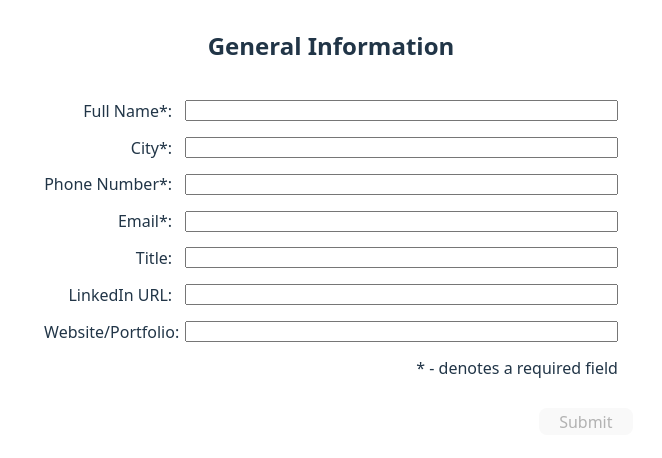
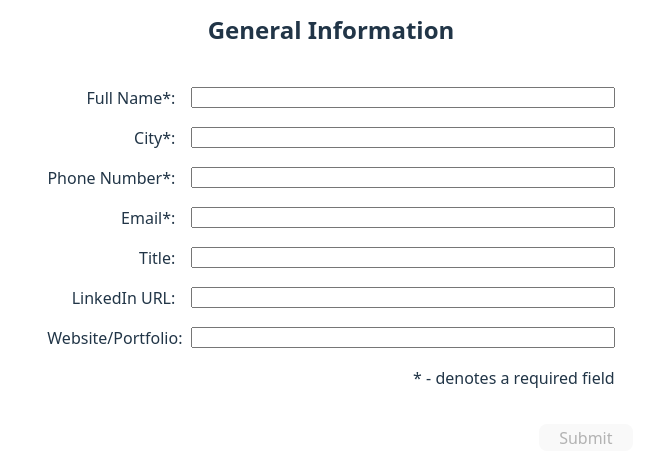
Before and after one commit to goldenvertex42/cv-application, a React (Vite) app: page / in a window 1280 px wide. Shown: the part 165-623 px from the top of the page, without its empty margins (309-971 px from the left). Built offline with nearby package versions, Linux system fonts and the light colour scheme.

Commit message:
style: small adjustments to style

```diff
--- a/src/styles/App.css
+++ b/src/styles/App.css
@@ -8,12 +8,12 @@
 .input-group {
   display: flex;
   align-items: center;
-  margin-bottom: 0.8rem;
+  margin-bottom: 1rem;
 }
 
 .input-group label {
   width: 8rem;
-  margin-right: 0.8rem;
+  margin-right: 1rem;
   text-align: right;
 }
 
@@ -47,10 +47,10 @@
 .form-group {
   display: flex;
   flex-direction: column;
-  padding: 0.8rem;
+  padding: 1rem;
   border: 2px white solid;
   border-radius: 15px;
-  margin-bottom: 0.8rem;
+  margin-bottom: 1rem;
 }
 
 .legend {
@@ -62,10 +62,10 @@
   display: flex;
   flex-direction: column;
   align-items: start;
-  padding: 0.8rem;
+  padding: 1rem;
   border: 2px white solid;
   border-radius: 15px;
-  margin-bottom: 0.8rem;
+  margin-bottom: 1rem;
 }
 
 .display-pair {
@@ -76,10 +76,12 @@
 
 .display-title {
   text-align: right;
+  text-wrap: nowrap;
 }
 
 .add-remove-pair {
   display: flex;
   gap: 1rem;
   align-self: flex-end;
+  margin-top: 1rem;
 }
```
